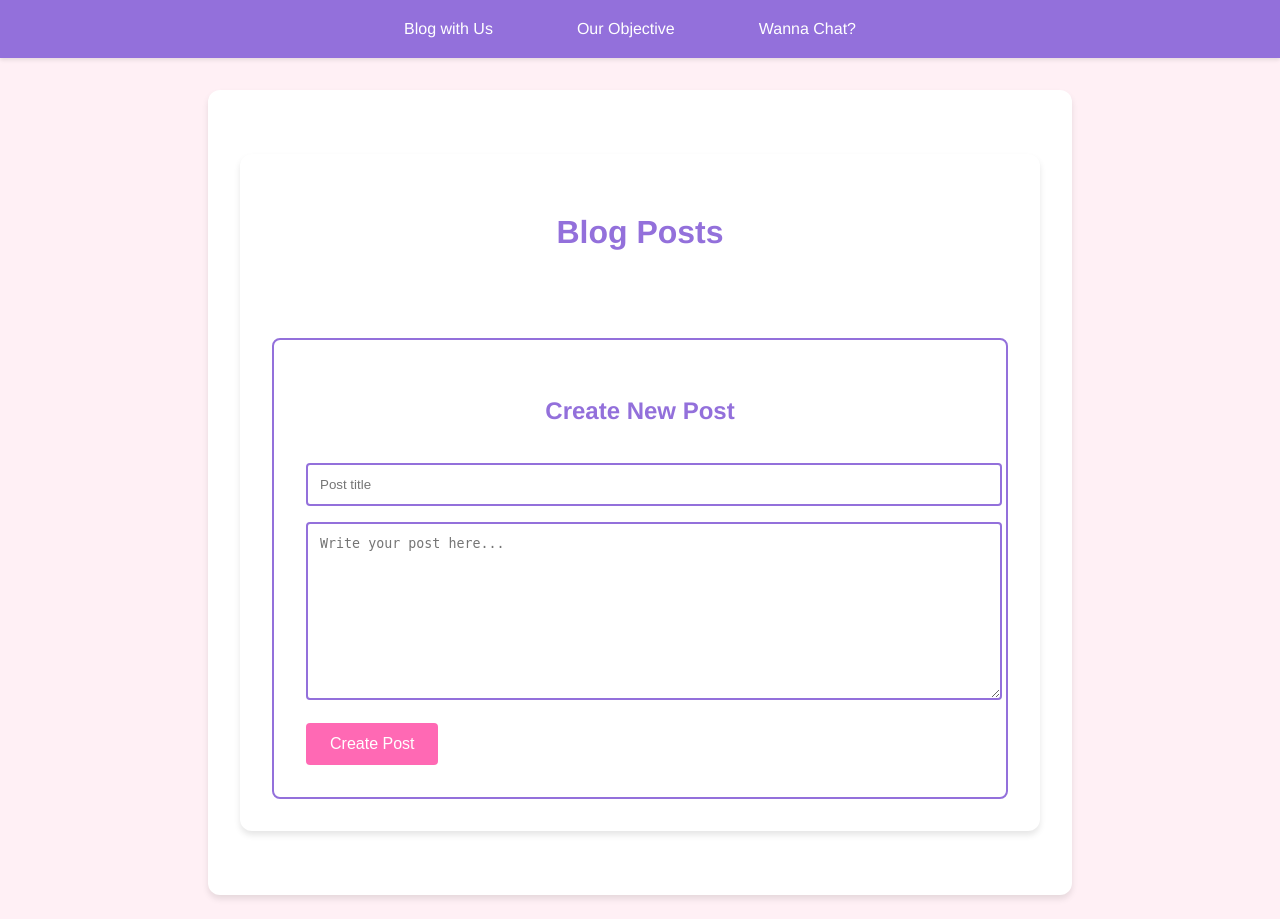
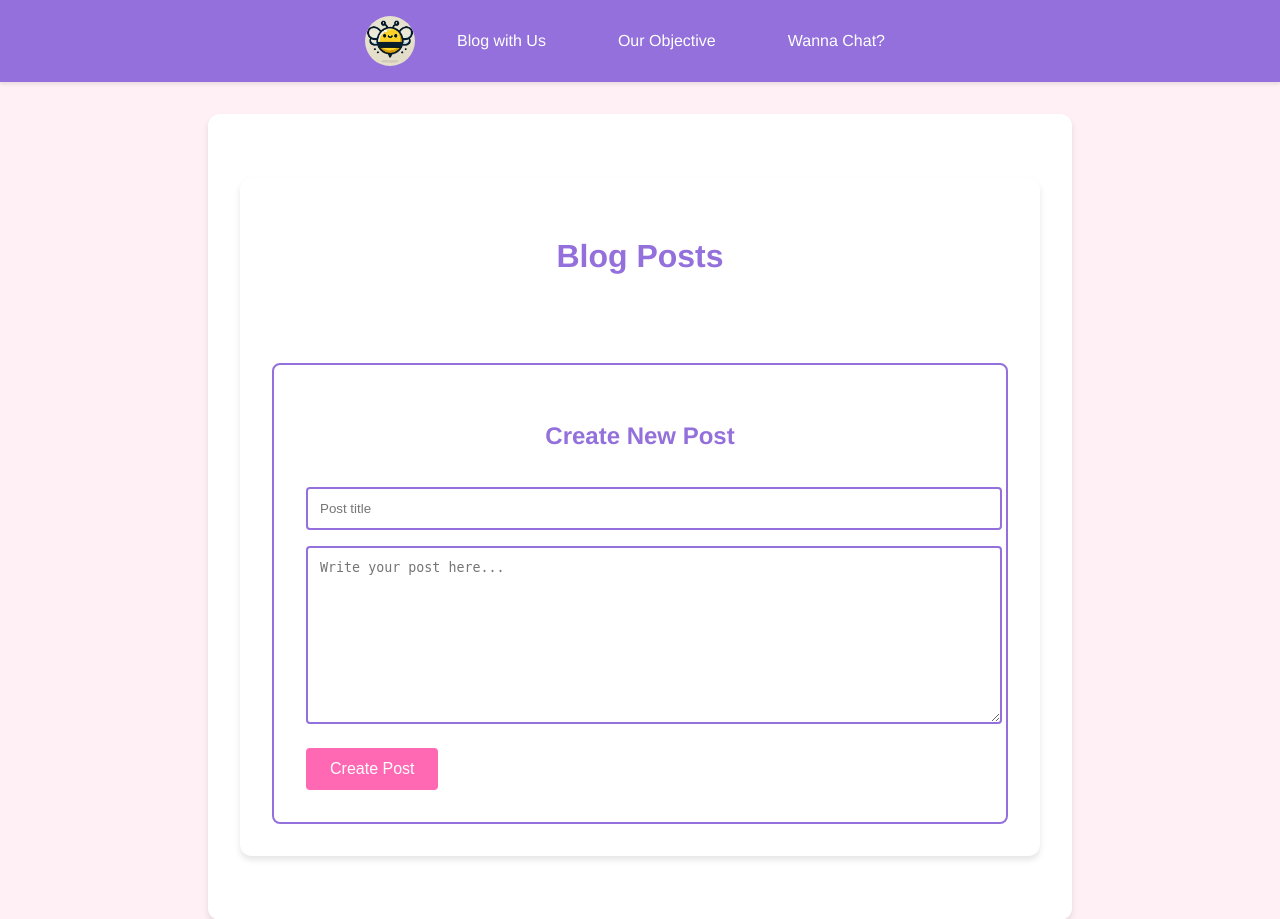
Before and after one commit to rachann7/wichacks-2025, a Flask app: page /blog in a window 1280 px wide. Shown: the top 919 px of the page. Run offline with Flask 3, Linux system fonts and the light colour scheme; data that the repository does not hold is empty.

Commit message:
added a bee

```diff
--- a/static/styles.css
+++ b/static/styles.css
@@ -27,6 +27,13 @@ nav {
     box-shadow: 0 2px 4px rgba(0,0,0,0.1);
 }
 
+nav img.nav-logo {
+    height: 40px;
+    width: auto;
+    margin-right: 15px;
+    vertical-align: middle;
+}
+
 nav ul {
     list-style: none;
     margin: 0;
@@ -34,6 +41,7 @@ nav ul {
     display: flex;
     justify-content: center;
     gap: 2rem;
+    align-items: center;
 }
 
 nav li{
@@ -45,7 +53,7 @@ nav a {
     color: white;
     text-decoration: none;
     font-weight: 500;
-    padding: 8px 16px;
+    padding: 10px;
     border-radius: 4px;
     transition: all 0.3s ease;
 }
--- a/templates/base.html
+++ b/templates/base.html
@@ -124,6 +124,7 @@
 <body>
     <nav>
         <ul>
+            <img src="static/images/bee-logo.png" alt="Bee Logo" style="width: 50px; height: 50px; border-radius: 50%; object-fit: cover;">
             <li><a href="/blog">Blog with Us</a></li>
             <li><a href="/objective">Our Objective</a></li>
             <li><a href="#" id="chatLink">Wanna Chat?</a></li>
```
Also changed, not shown: images/bee-logo.png (deleted), static/images/bee-logo.png (added), 2 other files.
